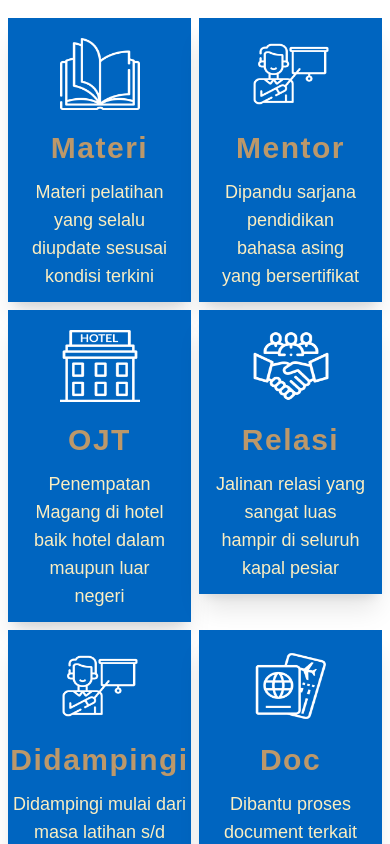
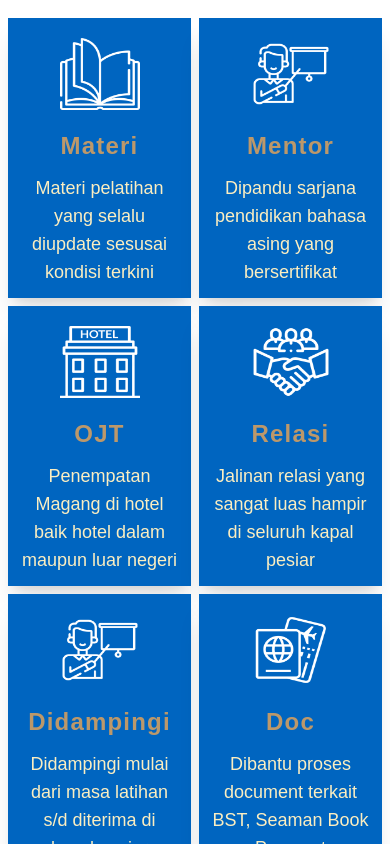
Before and after one commit to iwaniwset/elicrew.net, a Next.js app: page / in a window 390 px wide. Shown: the part 1720-2564 px from the top of the page. Built offline with nearby package versions, Linux system fonts and the light colour scheme; a web font is replaced by a local one; what flowbite would draw is missing.

Commit message:
minus adding for pricing part 2

```diff
--- a/src/components/Elicrew.js
+++ b/src/components/Elicrew.js
@@ -73,10 +73,10 @@ export default function Elicrew() {
               className=" pt-2 w-20 h-20 sm:w-28 sm:h-28 lg:w-36 lg:h-36"
             />
             <div className="pt-1">
-              <h1 className="p-1 font-bold tracking-wider mt-3 text-center text-3xl text-textPrimary sm:text-4xl 2xl:text-5xl">
+              <h1 className="p-1 font-bold tracking-wider mt-3 text-center text-2xl text-textPrimary sm:text-4xl 2xl:text-5xl">
                 {user.title}
               </h1>
-              <h2 className="text-center px-1 text-textSecondary sm:text-xl text-lg mt-2  lg:text-2xl 2xl:text-3xl 2xl:mt-4 2xl:leading-normal">
+              <h2 className="text-center text-textSecondary sm:text-xl text-lg mt-2  lg:text-2xl 2xl:text-3xl 2xl:mt-4 2xl:leading-normal">
                 {user.benefit}
               </h2>
             </div>
--- a/src/components/Maps.js
+++ b/src/components/Maps.js
@@ -4,12 +4,12 @@ export default function Maps() {
   return (
     <div className="w-full flex items-center flex-col p-10">
       <div className="flex items-center gap-4 pt-2 xl:pb-5 py-5">
-        <hr className="w-14 mb-3 h-2 bg-textSecondary rounded-md" />
+        <hr className="w-10 mb-3 h-2 bg-textSecondary rounded-md" />
 
         <h2 className="text-2xl pb-3 sm:pb-6 lg:text-4xl lg:pb-3 font-semibold text-primary">
           Lokasi Eli
         </h2>
-        <hr className="w-14 mb-3 h-2 bg-textSecondary rounded-md" />
+        <hr className="w-10 mb-3 h-2 bg-textSecondary rounded-md" />
       </div>
       <iframe
         src="https://www.google.com/maps/embed?pb=!1m18!1m12!1m3!1d349.45409161618545!2d109.01255836827778!3d-7.723671715221728!2m3!1f0!2f0!3f0!3m2!1i1024!2i768!4f13.1!3m3!1m2!1s0x2e6513378c8260ad%3A0x43332280584d703c!2sELI%20(English%20Language%20Institute)!5e0!3m2!1sen!2sid!4v1682776393362!5m2!1sen!2sid"
```
